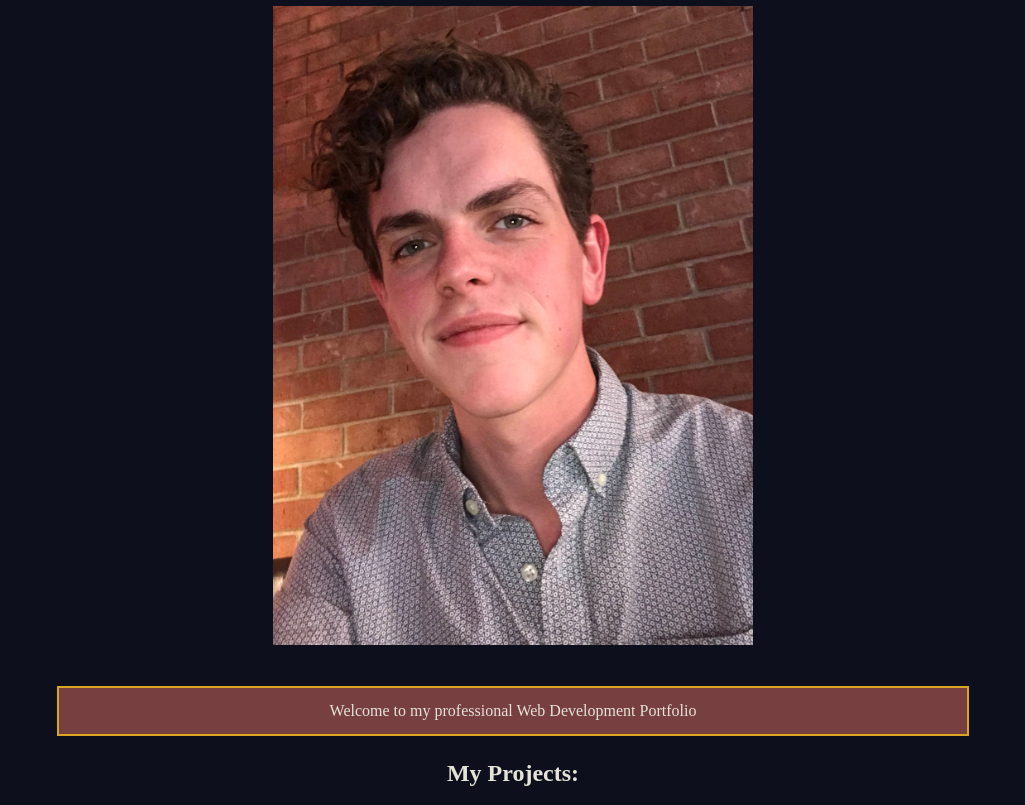
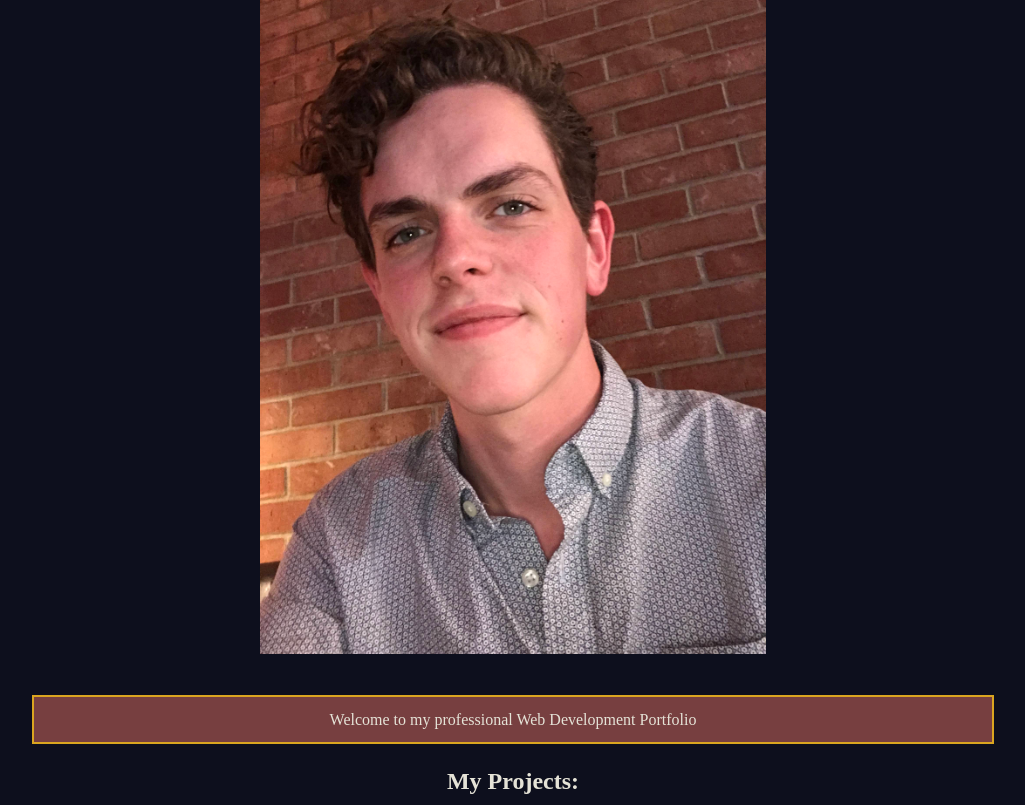
Before and after one commit to shawnmwillard/port-for-leo, a plain HTML site: page index.html in a window 1280 px wide. Shown: the part 69-874 px from the top of the page, without its empty margins (127-1152 px from the left). Drawn offline with Linux system fonts and the light colour scheme.

Commit message:
image size

```diff
--- a/assets/css/style.css
+++ b/assets/css/style.css
@@ -1,5 +1,6 @@
 .image {
-  margin: 25px;
+  max-width: 100%;
+  height: auto;
 }
 h1 {
   margin: auto;
```
